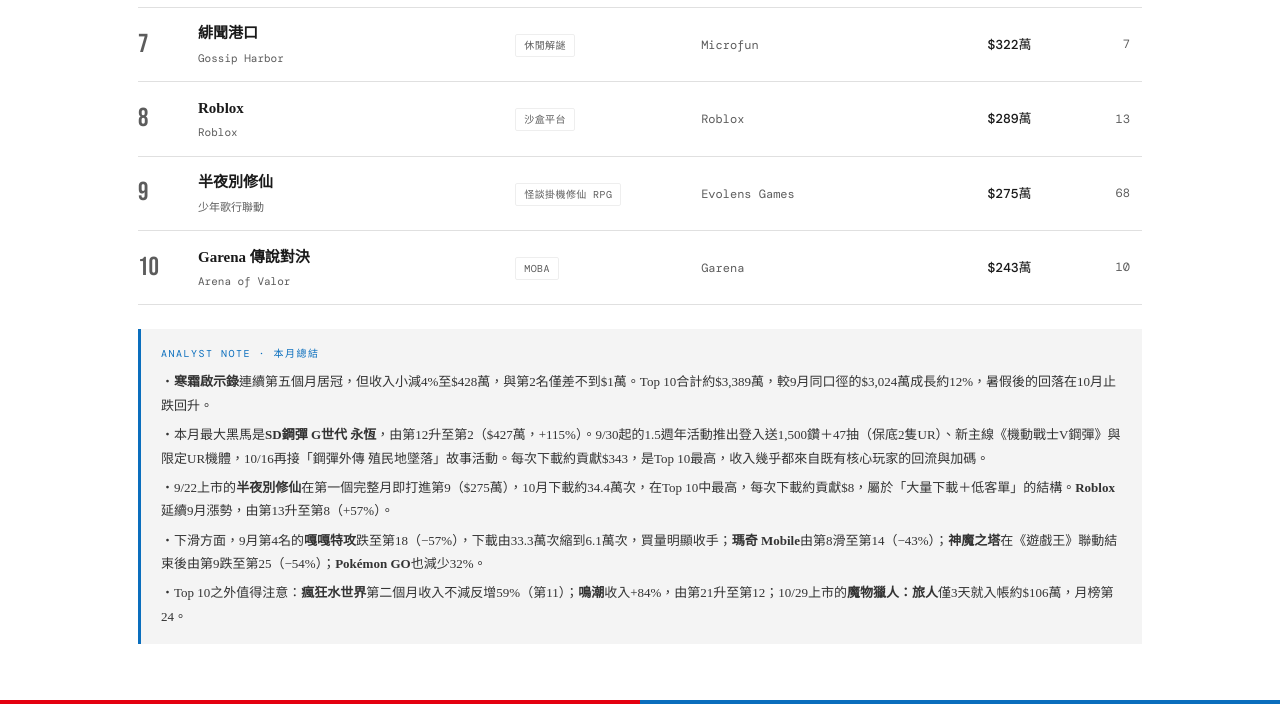
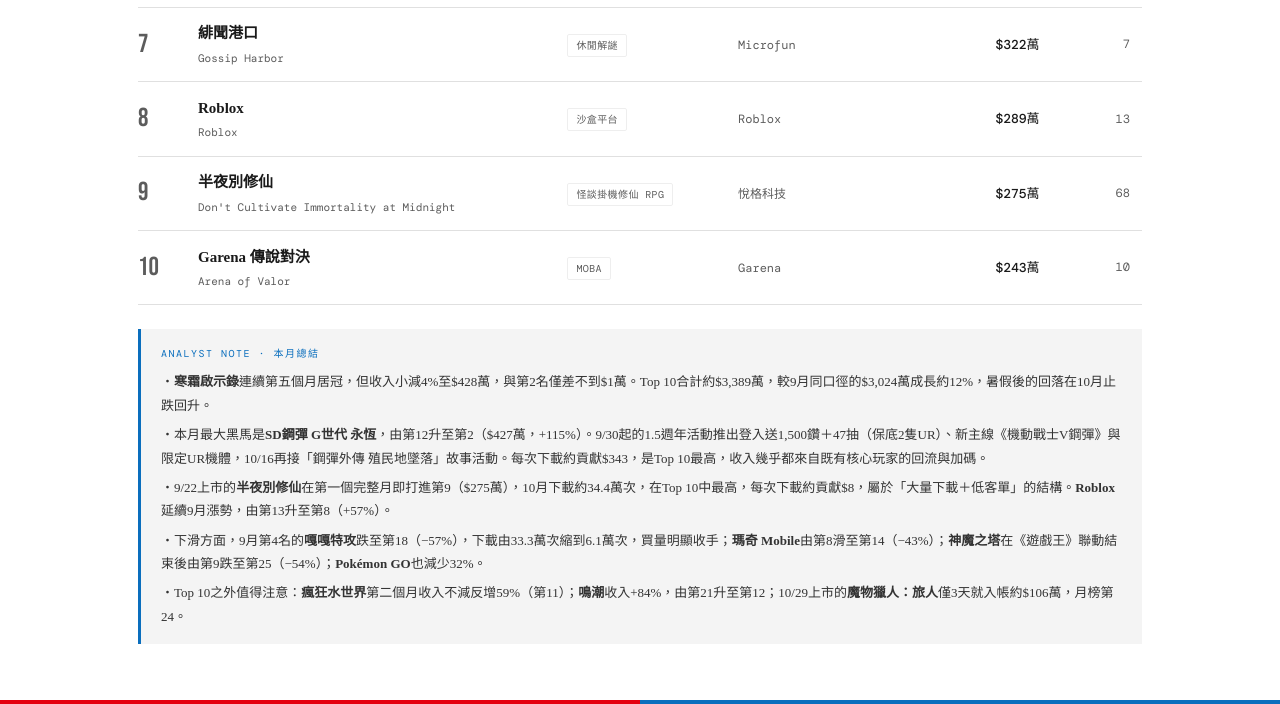
Before and after one commit to GS-Taipei/Mobile-Game-Intelligence, a plain HTML site: page 202610.html in a window 1280 px wide. Shown: the part 787-1491 px from the top of the page. Drawn offline with nearby package versions, Linux system fonts and the light colour scheme.

Commit message:
Update 202610.html

```diff
--- a/202610.html
+++ b/202610.html
@@ -1153,7 +1153,7 @@
         <tr><td><div class="rank-num">6</div></td><td><div class="game-name">Pikmin Bloom</div><div class="game-pub">Pikmin Bloom</div></td><td><span class="genre-tag">模擬生活 / AR</span></td><td><span style="font-family:'DM Mono',monospace;font-size:12px;color:var(--muted)">Niantic / Scopely</span></td><td style="text-align:right"><span style="font-family:'DM Mono',monospace;font-size:13px;font-weight:500;color:var(--ink)">$336萬</span></td><td style="text-align:right;font-family:'DM Mono',monospace;font-size:12px;color:var(--muted)">5</td></tr>
         <tr><td><div class="rank-num">7</div></td><td><div class="game-name">緋聞港口</div><div class="game-pub">Gossip Harbor</div></td><td><span class="genre-tag">休閒解謎</span></td><td><span style="font-family:'DM Mono',monospace;font-size:12px;color:var(--muted)">Microfun</span></td><td style="text-align:right"><span style="font-family:'DM Mono',monospace;font-size:13px;font-weight:500;color:var(--ink)">$322萬</span></td><td style="text-align:right;font-family:'DM Mono',monospace;font-size:12px;color:var(--muted)">7</td></tr>
         <tr><td><div class="rank-num">8</div></td><td><div class="game-name">Roblox</div><div class="game-pub">Roblox</div></td><td><span class="genre-tag">沙盒平台</span></td><td><span style="font-family:'DM Mono',monospace;font-size:12px;color:var(--muted)">Roblox</span></td><td style="text-align:right"><span style="font-family:'DM Mono',monospace;font-size:13px;font-weight:500;color:var(--ink)">$289萬</span></td><td style="text-align:right;font-family:'DM Mono',monospace;font-size:12px;color:var(--muted)">13</td></tr>
-        <tr><td><div class="rank-num">9</div></td><td><div class="game-name">半夜別修仙</div><div class="game-pub">少年歌行聯動</div></td><td><span class="genre-tag">怪談掛機修仙 RPG</span></td><td><span style="font-family:'DM Mono',monospace;font-size:12px;color:var(--muted)">Evolens Games</span></td><td style="text-align:right"><span style="font-family:'DM Mono',monospace;font-size:13px;font-weight:500;color:var(--ink)">$275萬</span></td><td style="text-align:right;font-family:'DM Mono',monospace;font-size:12px;color:var(--muted)">68</td></tr>
+        <tr><td><div class="rank-num">9</div></td><td><div class="game-name">半夜別修仙</div><div class="game-pub">Don't Cultivate Immortality at Midnight</div></td><td><span class="genre-tag">怪談掛機修仙 RPG</span></td><td><span style="font-family:'DM Mono',monospace;font-size:12px;color:var(--muted)">悅格科技</span></td><td style="text-align:right"><span style="font-family:'DM Mono',monospace;font-size:13px;font-weight:500;color:var(--ink)">$275萬</span></td><td style="text-align:right;font-family:'DM Mono',monospace;font-size:12px;color:var(--muted)">68</td></tr>
         <tr><td><div class="rank-num">10</div></td><td><div class="game-name">Garena 傳說對決</div><div class="game-pub">Arena of Valor</div></td><td><span class="genre-tag">MOBA</span></td><td><span style="font-family:'DM Mono',monospace;font-size:12px;color:var(--muted)">Garena</span></td><td style="text-align:right"><span style="font-family:'DM Mono',monospace;font-size:13px;font-weight:500;color:var(--ink)">$243萬</span></td><td style="text-align:right;font-family:'DM Mono',monospace;font-size:12px;color:var(--muted)">10</td></tr>
       </tbody>
     </table>
```
